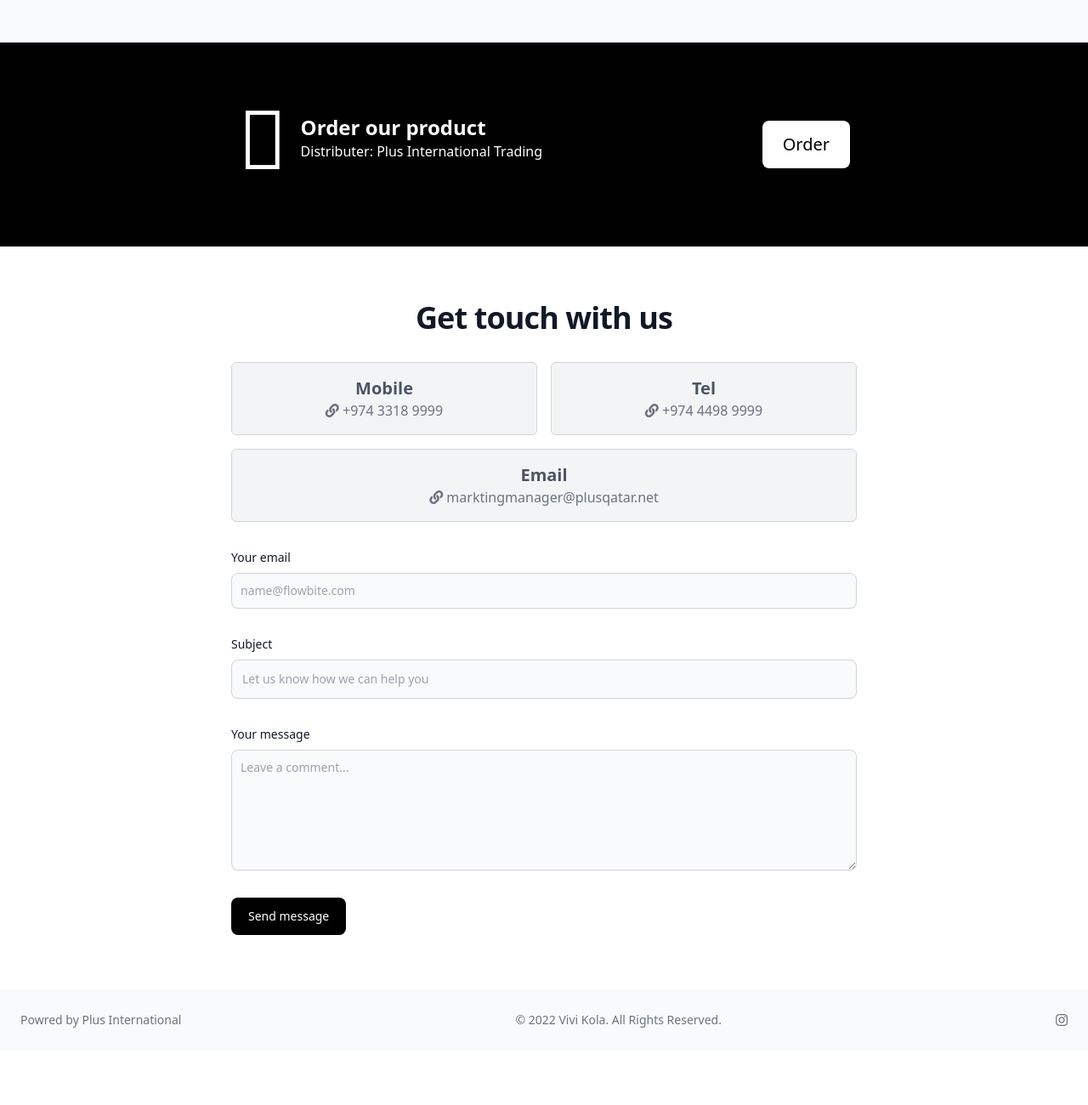
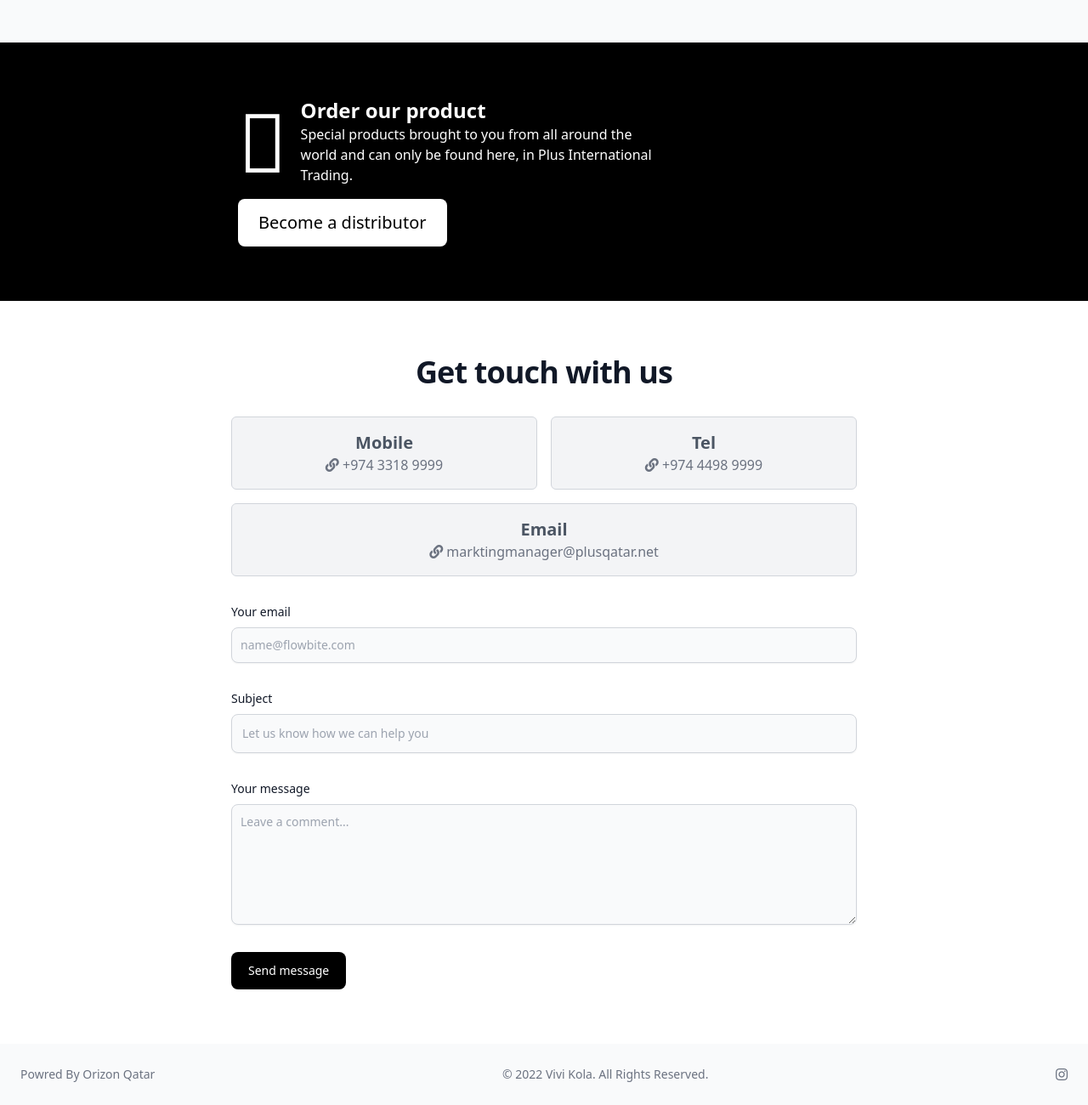
Before and after one commit to mahmoud-abu-attiya/vivi_cola, a plain HTML site: page index.html in a window 1280 px wide. Shown: the part 2512-3812 px from the top of the page at 85% size. Before the commit the page ends 3748 px from the top, so only its background shows below. Drawn offline with nearby package versions, Linux system fonts and the light colour scheme; some icons are missing.

Commit message:
order button and footer

```diff
--- a/index.html
+++ b/index.html
@@ -469,17 +469,18 @@
                            Order our product
                         </h3>
                         <p data-aos="fade-up" class="">
-                           Distributer: Plus International Trading
+                           Special products brought to you from all around the world and can only be found here, in Plus International Trading.
                         </p>
                      </div>
                   </div>
-                  <button
+                  <a
+                     href="https://plusqatar.net/"
                      data-aos="fade-up"
                      type="button"
                      class="text-dark bg-white hover:bg-gray-200 dark:bg-dark hover:dark:bg-dark/75 dark:text-white md:hover:scale-105 hover:shadow-lg transition focus:ring-4 focus:outline-none focus:ring-blue-300 font-medium rounded-lg text-xl w-full md:w-fit px-6 py-3.5 text-center"
                   >
-                     Order
-                  </button>
+                  Become a distributor
+                  </a>
                </div>
             </div>
          </section>
@@ -602,9 +603,9 @@
             >
                <span
                   class="text-sm block text-gray-500 sm:text-center dark:text-gray-400"
-                  >Powred by
-                  <a href="https://plusqatar.com/" class="hover:underline"
-                     >Plus International</a
+                  >Powred By
+                  <a href="https://orizon.qa/" class="hover:underline"
+                     > Orizon Qatar</a
                   >
                </span>
                <span
```
